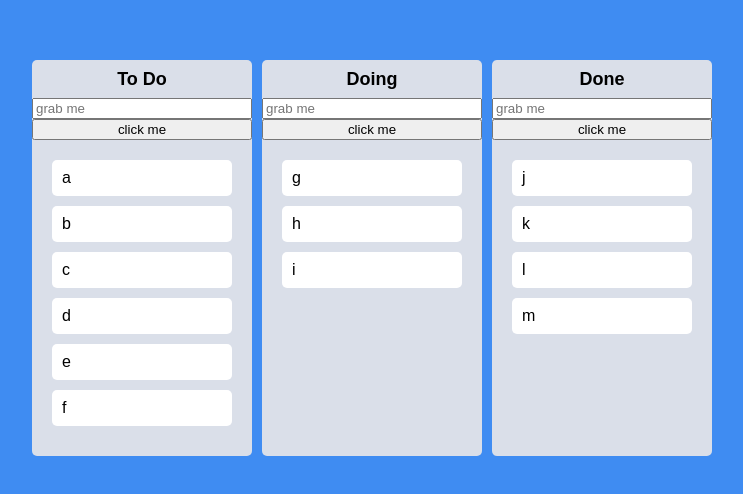
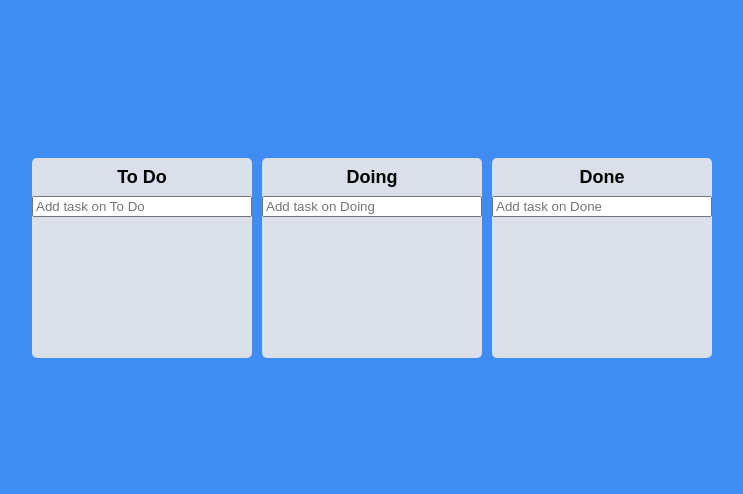
Before and after one commit to seonhop/trello-clone, a React (Create React App) app: page / in a window 1280 px wide. Shown: the part 142-636 px from the top of the page, without its empty margins (268-1011 px from the left). Built offline with nearby package versions, Linux system fonts and the light colour scheme.

Commit message:
allowing users to provide custom input

```diff
--- a/package.json
+++ b/package.json
@@ -13,6 +13,7 @@
     "react": "^18.2.0",
     "react-beautiful-dnd": "^13.1.1",
     "react-dom": "^18.2.0",
+    "react-hook-form": "^7.38.0",
     "react-scripts": "5.0.1",
     "recoil": "^0.7.6",
     "styled-components": "^5.3.6",
--- a/src/App.tsx
+++ b/src/App.tsx
@@ -37,8 +37,9 @@
 			// same board movement
 			setToDos((allBoards) => {
 				const boardCopy = [...allBoards[source.droppableId]];
+				const taskObj = boardCopy[source.index];
 				boardCopy.splice(source.index, 1);
-				boardCopy.splice(destination?.index, 0, draggableId);
+				boardCopy.splice(destination?.index, 0, taskObj);
 				return {
 					...allBoards,
 					[source.droppableId]: boardCopy,
@@ -49,9 +50,10 @@
 			// cross board movement
 			setToDos((allBoards) => {
 				const sourceCopy = [...allBoards[source.droppableId]];
+				const taskObj = sourceCopy[source.index];
 				const destinationCopy = [...allBoards[destination.droppableId]];
 				sourceCopy.splice(source.index, 1);
-				destinationCopy.splice(destination?.index, 0, draggableId);
+				destinationCopy.splice(destination?.index, 0, taskObj);
 
 				return {
 					...allBoards,
--- a/src/Components/DraggableCard.tsx
+++ b/src/Components/DraggableCard.tsx
@@ -13,13 +13,14 @@
 `;
 
 interface IDraggableCardProps {
-	toDo: string;
+	toDoId: number;
+	toDoText: string;
 	index: number;
 }
 
-function DraggableCard({ toDo, index }: IDraggableCardProps) {
+function DraggableCard({ toDoId, toDoText, index }: IDraggableCardProps) {
 	return (
-		<Draggable key={toDo} draggableId={toDo} index={index}>
+		<Draggable draggableId={toDoId + ""} index={index}>
 			{(magic, snapshot) => (
 				<Card
 					isDragging={snapshot.isDragging}
@@ -27,7 +28,7 @@
 					{...magic.dragHandleProps}
 					{...magic.draggableProps}
 				>
-					{toDo}
+					{toDoText}
 				</Card>
 			)}
 		</Draggable>
--- a/src/Components/DroppableBoard.tsx
+++ b/src/Components/DroppableBoard.tsx
@@ -1,7 +1,9 @@
 import { Droppable } from "react-beautiful-dnd";
 import styled from "styled-components";
 import DraggableCard from "./DraggableCard";
-import { useRef } from "react";
+import { useForm } from "react-hook-form";
+import { IToDo, toDoState } from "../atoms";
+import { useSetRecoilState } from "recoil";
 
 const Board = styled.div`
 	padding-top: 10px;
@@ -19,10 +21,12 @@
 	font-size: 18px;
 `;
 
-interface IAreaProps {
-	isDraggingOver: boolean;
-	isDraggingFromThis: boolean;
-}
+const Form = styled.form`
+	width: 100%;
+	input {
+		width: 100%;
+	}
+`;
 
 const Area = styled.div<IAreaProps>`
 	background-color: ${(props) =>
@@ -37,20 +41,46 @@
 `;
 
 interface IDroppableBoardProps {
-	toDos: string[];
+	toDos: IToDo[];
 	boardId: string;
 }
 
+interface IForm {
+	toDo: string;
+}
+
+interface IAreaProps {
+	isDraggingOver: boolean;
+	isDraggingFromThis: boolean;
+}
+
 function DroppableBoard({ toDos, boardId }: IDroppableBoardProps) {
-	const inputRef = useRef<HTMLInputElement>(null);
-	const onClick = () => {
-		inputRef.current?.focus();
+	const setToDos = useSetRecoilState(toDoState);
+	const { register, setValue, handleSubmit } = useForm<IForm>();
+	const onValid = ({ toDo }: IForm) => {
+		const newTaskObj = {
+			id: Date.now(),
+			text: toDo,
+		};
+		setToDos((allBoards) => {
+			return {
+				...allBoards,
+				[boardId]: [...allBoards[boardId], newTaskObj],
+			};
+		});
+		setValue("toDo", "");
 	};
+
 	return (
 		<Board>
 			<Title>{boardId}</Title>
-			<input ref={inputRef} placeholder="grab me" />
-			<button onClick={onClick}>click me</button>
+			<Form onSubmit={handleSubmit(onValid)}>
+				<input
+					{...register("toDo", { required: true })}
+					type="text"
+					placeholder={`Add task on ${boardId}`}
+				/>
+			</Form>
 			<Droppable droppableId={boardId}>
 				{(provided, snapshot) => (
 					<Area
@@ -60,7 +90,12 @@
 						{...provided.droppableProps}
 					>
 						{toDos.map((toDo, index) => (
-							<DraggableCard key={toDo} index={index} toDo={toDo} />
+							<DraggableCard
+								key={toDo.id}
+								index={index}
+								toDoId={toDo.id}
+								toDoText={toDo.text}
+							/>
 						))}
 						{provided.placeholder}
 					</Area>
--- a/src/atoms.tsx
+++ b/src/atoms.tsx
@@ -1,14 +1,19 @@
 import { atom, selector } from "recoil";
 
 interface IToDoState {
-	[key: string]: string[];
+	[key: string]: IToDo[];
+}
+
+export interface IToDo {
+	id: number;
+	text: string;
 }
 
 export const toDoState = atom<IToDoState>({
 	key: "toDo",
 	default: {
-		"To Do": ["a", "b", "c", "d", "e", "f"],
-		Doing: ["g", "h", "i"],
-		Done: ["j", "k", "l", "m"],
+		"To Do": [],
+		Doing: [],
+		Done: [],
 	},
 });
```
Also changed, not shown: 1 other file (tests, documents, lock files or other folders).
